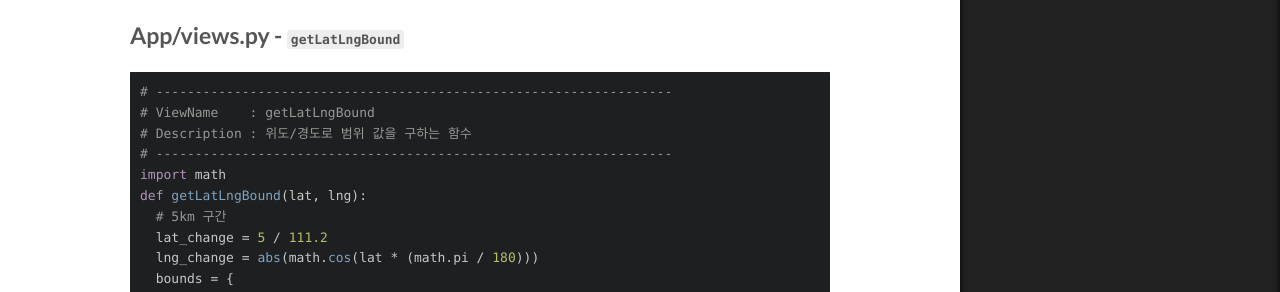
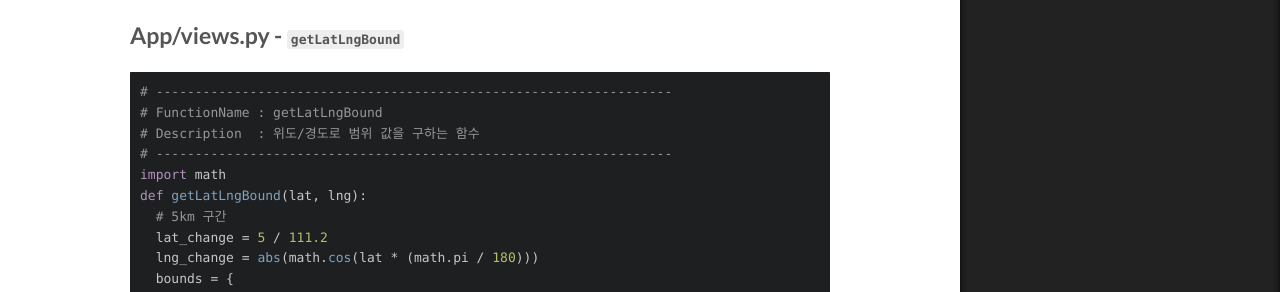
Before and after one commit to wkddnjset/wkddnjset.github.io, a Jekyll site: the page built from _posts/2018-10-15-(Django)-위도-경도로-필터링하기.md, in a window 1280 px wide and 900 px high, scrolled down 535 px. Shown: the part 176-468 px from the top of the window. Built offline with Jekyll 4.4.1, drawn with Linux system fonts in a browser that asks for light colours; comment, search, counter and statistics services are not loaded.

````diff
--- a/_posts/2018-10-15-(Django)-위도-경도로-필터링하기.md
+++ b/_posts/2018-10-15-(Django)-위도-경도로-필터링하기.md
@@ -18,8 +18,8 @@ tags: Django, Dev
 
 ```python
 # ------------------------------------------------------------------
-# ViewName    : getLatLngBound
-# Description : 위도/경도로 범위 값을 구하는 함수
+# FunctionName : getLatLngBound
+# Description  : 위도/경도로 범위 값을 구하는 함수
 # ------------------------------------------------------------------
 import math
 def getLatLngBound(lat, lng):
````
